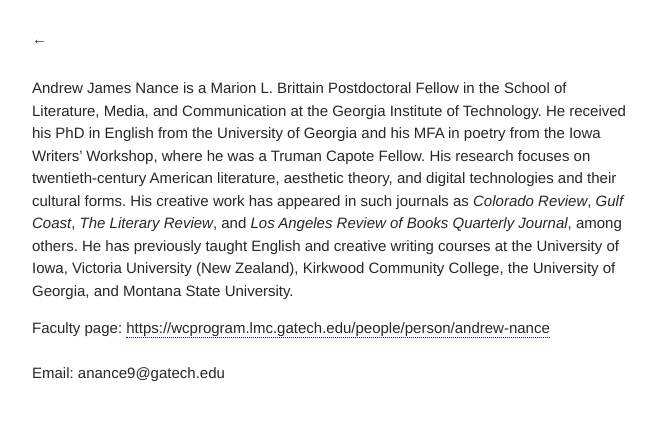
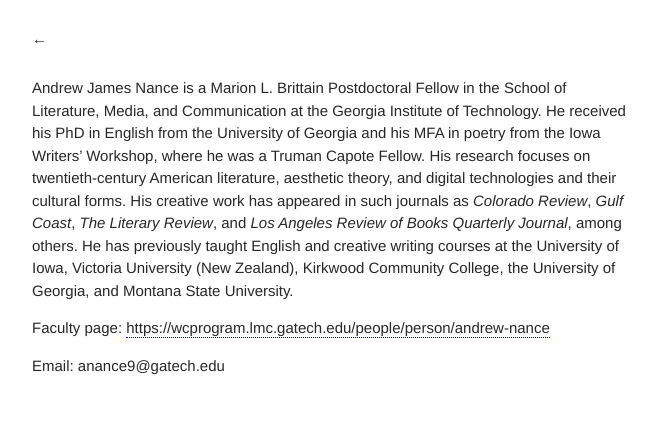
Before and after one commit to ajamesnance/ajamesnance.github.io, a Jekyll site: the page built from about.md, in a window 1280 px wide. Shown: the top 421 px of the page, without its empty margins (308-964 px from the left). Built offline with Jekyll 4.4.1, drawn with Linux system fonts in a browser that asks for light colours.

Commit message:
Update about.md

```diff
--- a/about.md
+++ b/about.md
@@ -5,6 +5,5 @@ title: about
 Andrew James Nance is a Marion L. Brittain Postdoctoral Fellow in the School of Literature, Media, and Communication at the Georgia Institute of Technology. He received his PhD in English from the University of Georgia and his MFA in poetry from the Iowa Writers’ Workshop, where he was a Truman Capote Fellow. His research focuses on twentieth-century American literature, aesthetic theory, and digital technologies and their cultural forms. His creative work has appeared in such journals as *Colorado Review*, *Gulf Coast*, *The Literary Review*, and *Los Angeles Review of Books Quarterly Journal*, among others. He has previously taught English and creative writing courses at the University of Iowa, Victoria University (New Zealand), Kirkwood Community College, the University of Georgia, and Montana State University.
 
 Faculty page: [https://wcprogram.lmc.gatech.edu/people/person/andrew-nance](https://wcprogram.lmc.gatech.edu/people/person/andrew-nance){:target="_blank"}{:rel="noopener noreferrer"}
-<br>
-<br>
-Email: anance9@gatech.edu<br>
+
+Email: anance9@gatech.edu
```
